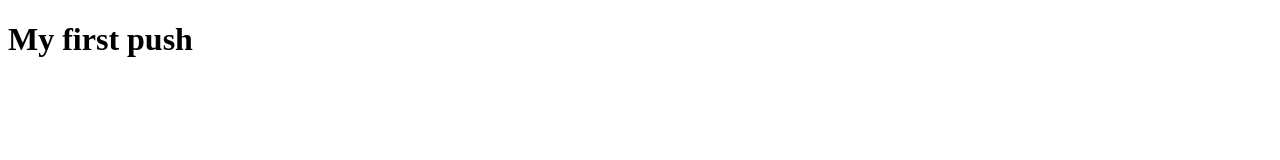
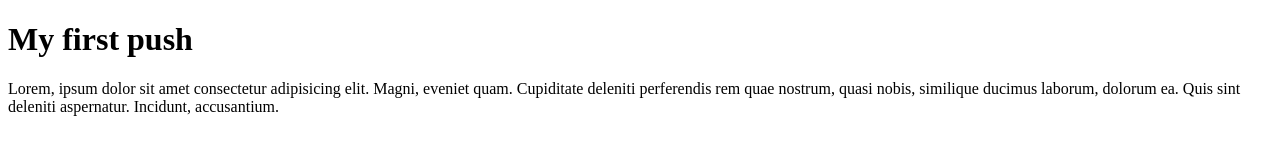
Before and after one commit to fatoudev2022/FirstGitHubProject, a plain HTML site: page index.html in a window 1280 px wide. Drawn offline with Linux system fonts and the light colour scheme.

Commit message:
balise <p>

```diff
--- a/index.html
+++ b/index.html
@@ -8,5 +8,7 @@
 </head>
 <body>
     <h1>My first push</h1>
+    <p>Lorem, ipsum dolor sit amet consectetur adipisicing elit. Magni, eveniet quam.
+         Cupiditate deleniti perferendis rem quae nostrum, quasi nobis, similique ducimus laborum, dolorum ea. Quis sint deleniti aspernatur. Incidunt, accusantium.</p>
 </body>
 </html>
```
